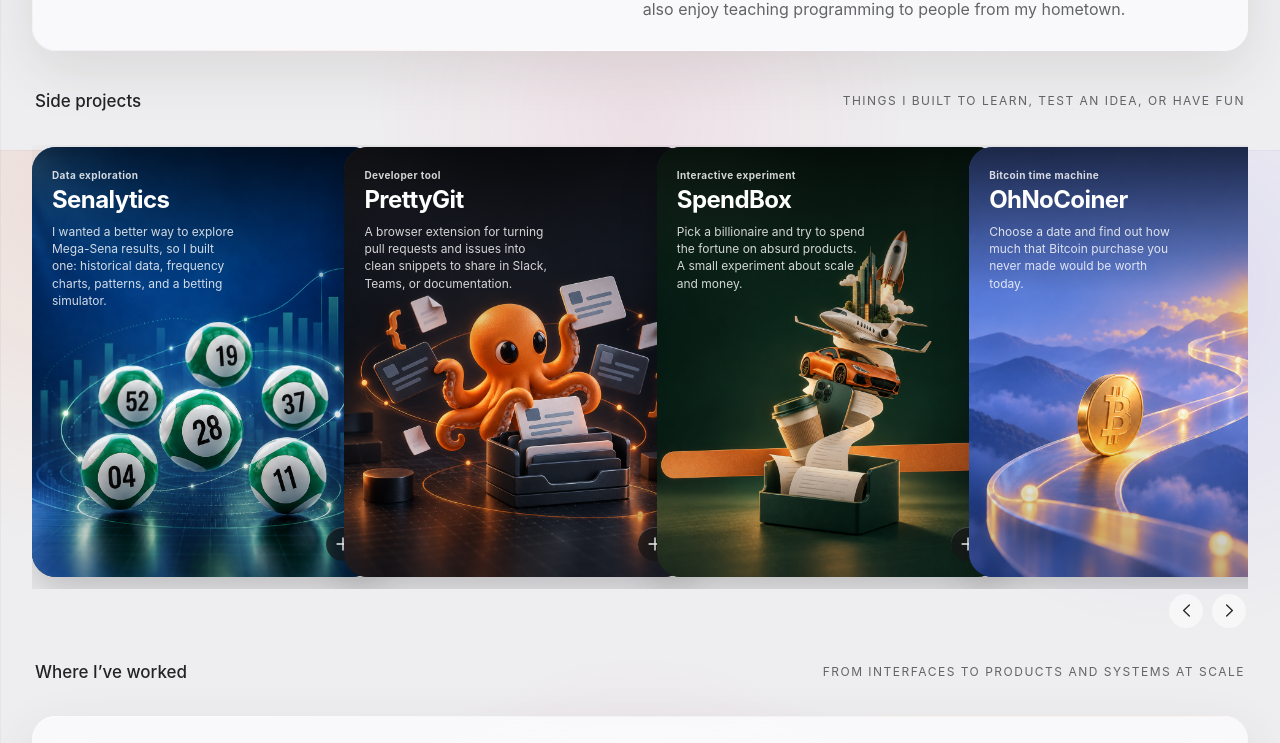
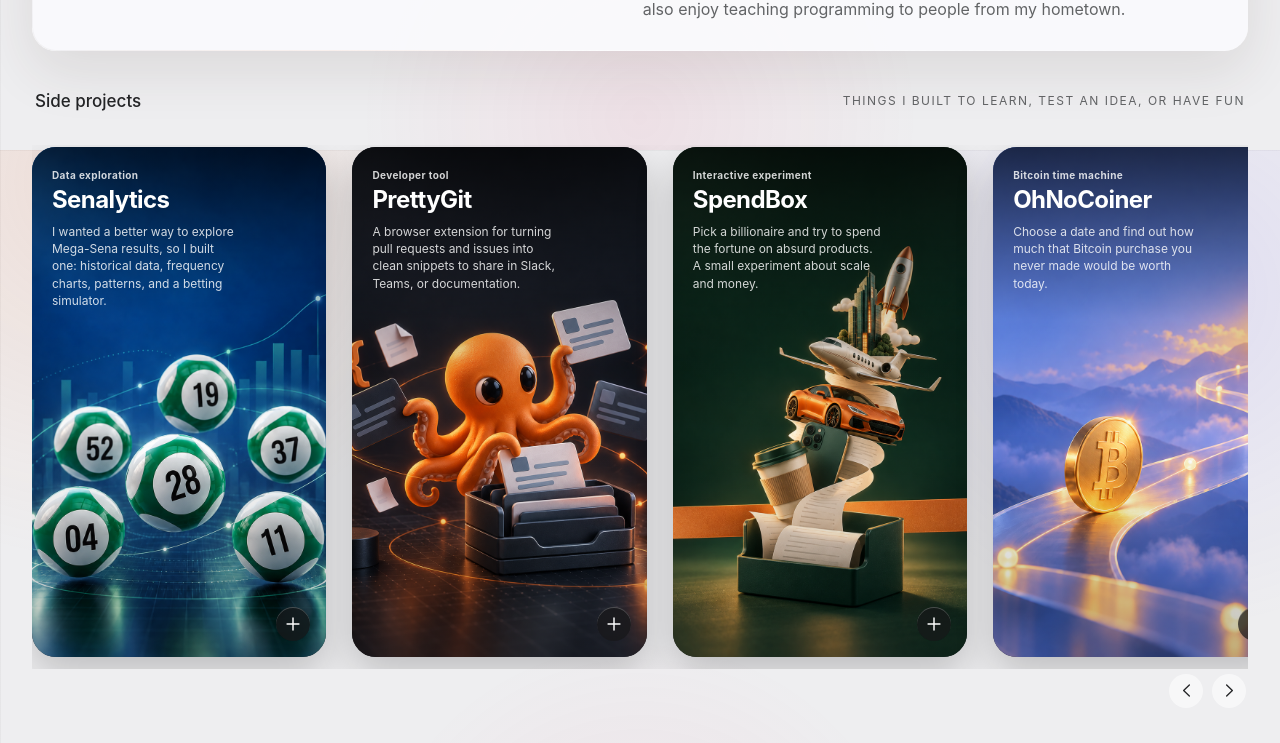
Before and after one commit to cristianmacedo/portfolio, a React (Vite) app: page / in a window 1280 px wide. Shown: the part 1450-2193 px from the top of the page. Built offline with nearby package versions, Linux system fonts and the light colour scheme.

Commit message:
Fix carousel card sizing and gaps

```diff
--- a/src/adaptive-theme.css
+++ b/src/adaptive-theme.css
@@ -455,7 +455,7 @@
   padding: 0 8px 0 15px;
   display: flex;
   align-items: center;
-  gap: 26px;
+  gap: 18px;
   border: 0;
   border-radius: 15px;
   background: rgba(34, 35, 38, .66) !important;
@@ -1309,7 +1309,7 @@
   display: grid;
   grid-auto-flow: column;
   grid-auto-columns: clamp(250px, 23vw, 310px);
-  gap: 18px;
+  gap: 26px;
   padding: 2px 2px 12px;
   overflow-x: auto;
   overscroll-behavior-inline: contain;
@@ -1319,8 +1319,9 @@
 .project-carousel::-webkit-scrollbar { display: none; }
 .project-showcase-card {
   position: relative;
-  min-height: 430px;
-  aspect-ratio: 4 / 5;
+  width: 100%;
+  height: clamp(430px, 40vw, 510px);
+  min-height: 0;
   overflow: hidden;
   border-radius: 24px;
   color: #fff;
@@ -1472,7 +1473,7 @@
 
 @media (max-width: 650px) {
   .project-carousel { grid-auto-columns: min(78vw, 290px); gap: 18px; }
-  .project-showcase-card { min-height: 400px; border-radius: 22px; }
+  .project-showcase-card { height: 400px; border-radius: 22px; }
   .project-carousel-controls { display: none; }
   dialog.project-dialog[open] { display: block; max-height: calc(100dvh - 28px); overflow-y: auto; }
   .project-dialog-art { min-height: 0; height: 260px; }
```
